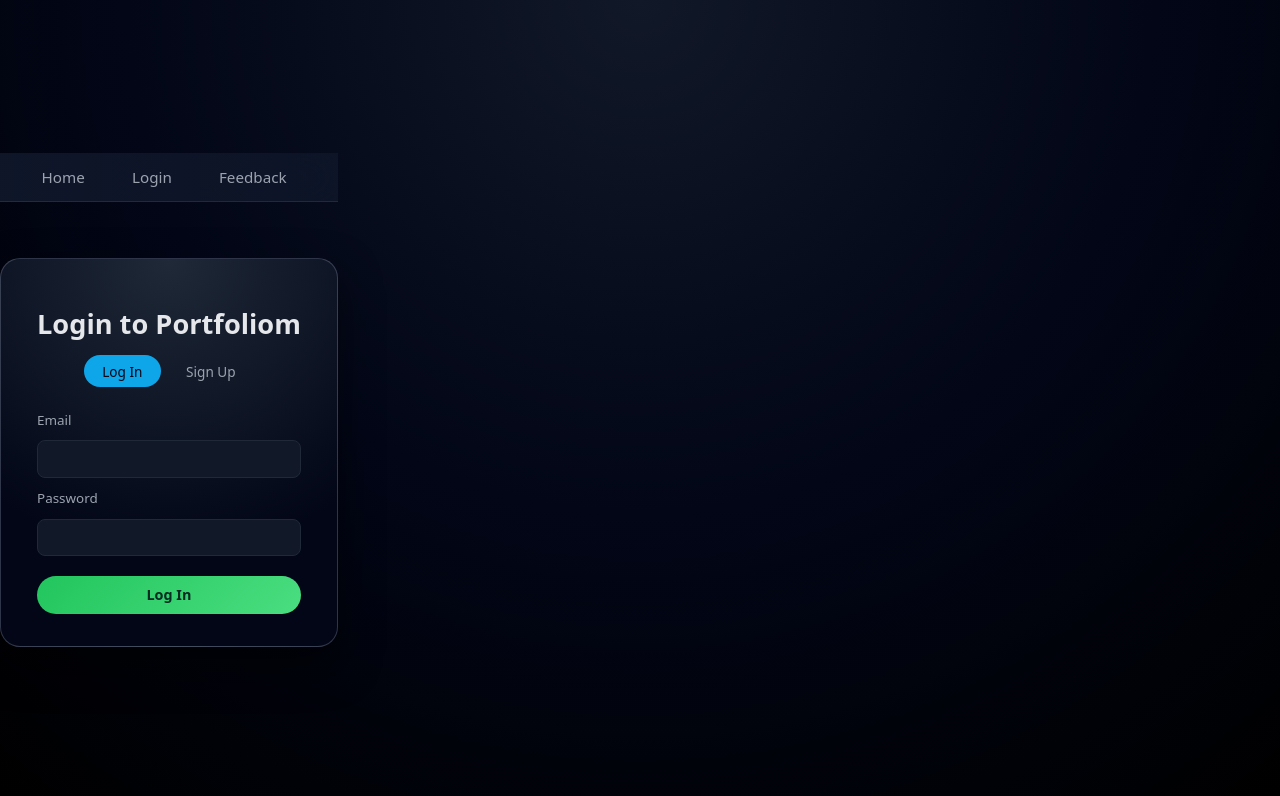
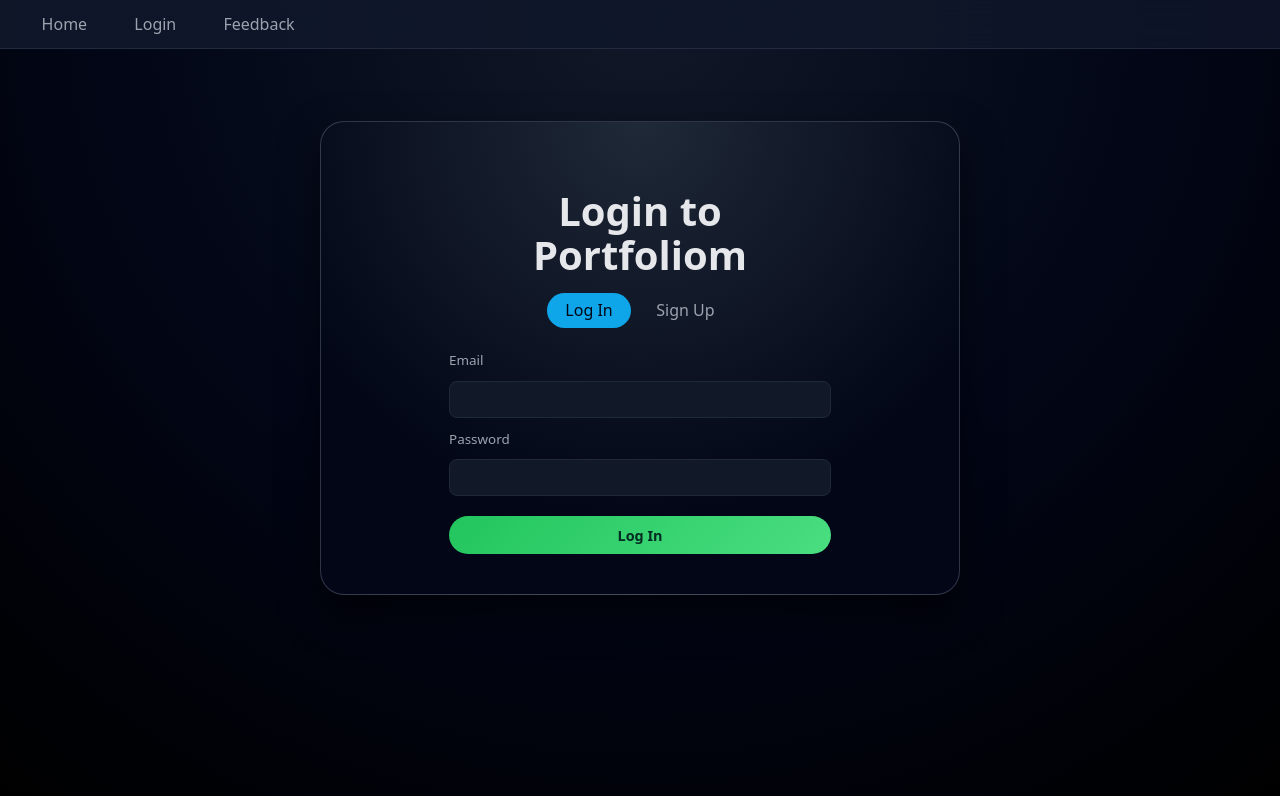
Before and after one commit to fareedom1/portfoliom, a React (Vite) app: page /login in a window 1280 px wide. Shown: the top 796 px of the page. Built offline with nearby package versions, Linux system fonts and the light colour scheme.

Commit message:
updated home and log in UI

```diff
--- a/src/App.css
+++ b/src/App.css
@@ -28,6 +28,8 @@
   font-family: system-ui, -apple-system, BlinkMacSystemFont, "Inter", sans-serif;
   background: radial-gradient(circle at top, #111827 0, #020617 50%, #000 100%);
   color: var(--text-main);
+  display: block;
+
 }
 
 /* Default link styling */
@@ -51,7 +53,9 @@
 /* ===== Navbar ===== */
 
 .navbar {
+  width: 100vw;
   position: sticky;
+
   top: 0;
   z-index: 20;
   backdrop-filter: blur(18px);
@@ -74,7 +78,7 @@
 .navbar-list a,
 .navbar-list button.navbar-item {
   color: var(--text-muted);
-  font-size: 0.95rem;
+  font-size: 1rem;
   font-weight: 500;
   padding: 0.4rem 0.85rem;
   border-radius: 999px;
@@ -94,18 +98,20 @@
 /* ===== Home (Landing) ===== */
 
 .home-container {
-  max-width: 720px;
+  width: 50%;
   margin: 4.5rem auto 0 auto;
-  padding: 2.5rem 2.25rem 2rem;
+  padding: 2.5rem 8rem;
   background: radial-gradient(circle at top left, #1f2937 0, #020617 65%);
   border-radius: 24px;
   box-shadow: var(--shadow-soft);
   text-align: center;
   border: 1px solid rgba(148,163,184,0.2);
+  display: flex;
+  flex-direction: column;
 }
 
 .home-header {
-  font-size: 2.4rem;
+  font-size: 5rem;
   letter-spacing: 0.06em;
   font-weight: 800;
   margin-bottom: 0.5rem;
@@ -140,6 +146,7 @@
 
 /* CTA buttons */
 .home-cta {
+  margin-top: -1rem;
   margin-bottom: 1.7rem;
 }
 
@@ -294,17 +301,17 @@
 /* ===== Login / Auth ===== */
 
 .login-container {
-  max-width: 460px;
-  margin: 3.5rem auto 0 auto;
-  padding: 2rem 2.25rem;
-  border-radius: 20px;
+  width: 50%;
+  margin: 4.5rem auto 0 auto;
+  padding: 2.5rem 8rem;
+  border-radius: 24px;
   background: radial-gradient(circle at top, #1f2937 0, #020617 70%);
   border: 1px solid rgba(148,163,184,0.3);
   box-shadow: var(--shadow-soft);
 }
 
 .login-header {
-  font-size: 1.7rem;
+  font-size: 2.5rem;
   margin-bottom: 1rem;
   text-align: center;
 }
@@ -324,7 +331,7 @@
   background: transparent;
   color: var(--text-muted);
   cursor: pointer;
-  font-size: 0.85rem;
+  font-size: 1rem;
 }
 
 .login-btn.active,
--- a/src/pages/Home.jsx
+++ b/src/pages/Home.jsx
@@ -15,7 +15,7 @@
                 <li>Comment and exchange feedback</li>
             </ul>
             <div className="home-cta">
-                <p>Ready to showcase your work? Create an account or log in below </p>
+                <p>Ready to showcase your work? Create an account or log in below </p><br></br>
                 <Link className="cta-btn" to ="/login"> Sign Up</Link>
                 <Link className="cta-btn" to ="/login"> Log In</Link>
             </div>
```
Also changed, not shown: 1 other file (tests, documents, lock files or other folders).
